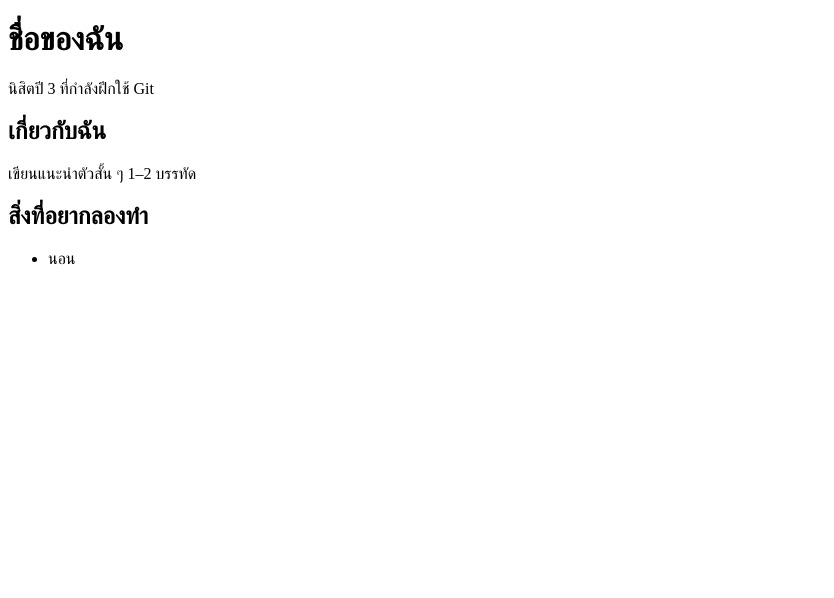
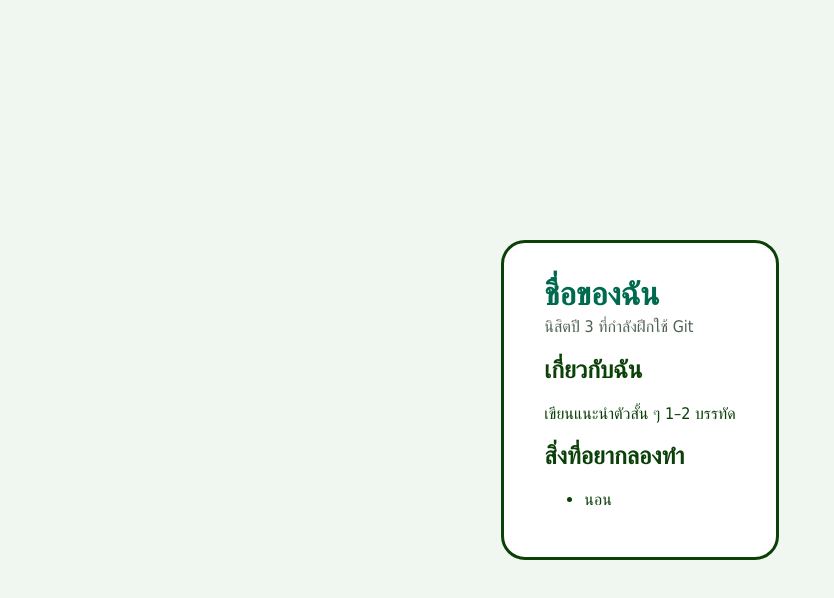
Before and after one commit to nay9s/profile, a plain HTML site: page index.html in a window 1280 px wide. Shown: the whole page, without its empty margins (0-834 px from the left). Drawn offline with Linux system fonts and the light colour scheme.

Commit message:
Link Css

```diff
--- a/index.html
+++ b/index.html
@@ -4,6 +4,7 @@
   <meta charset="UTF-8">
   <meta name="viewport" content="width=device-width, initial-scale=1.0">
   <title>หน้าแนะนำตัว</title>
+  <link rel="stylesheet" href="style.css">
 </head>
 <body>
   <main class="card">
--- /dev/null
+++ b/style.css
@@ -0,0 +1,28 @@
+/* style.css: ไฟล์ตกแต่งหน้าเว็บ คาบ HTML/CSS จะได้แก้ไฟล์นี้ต่อ */
+body {
+  margin: 0;
+  min-height: 100vh;
+  display: grid;
+  place-items: center;
+  background: #eff7f0;
+  font-family: "Leelawadee UI", "Sarabun", Tahoma, sans-serif;
+  color: #0b4008;
+}
+
+.card {
+  max-width: 560px;
+  padding: 32px 40px;
+  background: #ffffff;
+  border: 3px solid #0b4008;
+  border-radius: 24px;
+}
+
+h1 {
+  margin: 0;
+  color: #006a4e;
+}
+
+.tagline {
+  margin-top: 4px;
+  color: #4f6152;
+}
```
